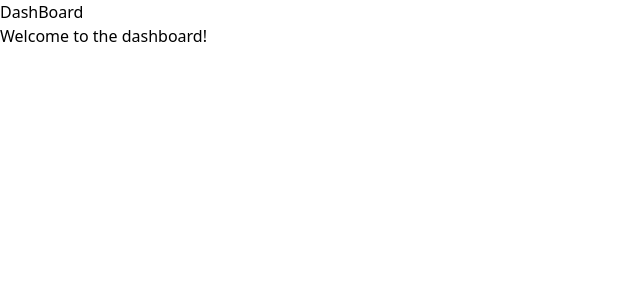
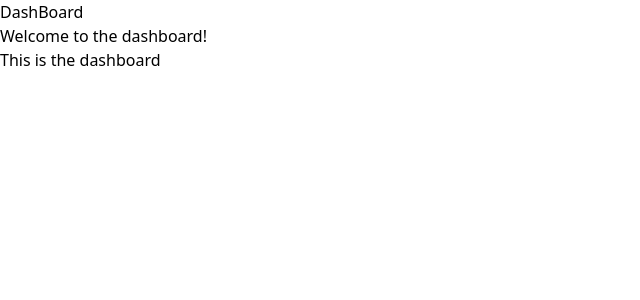
Before and after one commit to Anup-D-Dutta/Fest-Frontend, a React (Vite) app: page /dashboard in a window 1280 px wide. Shown: the top 300 px of the page, without its empty margins (0-640 px from the left). Built offline with nearby package versions, Linux system fonts and the light colour scheme.

Commit message:
refactor: enhance DashBoard component layout and content

```diff
--- a/src/components/DashBoard.jsx
+++ b/src/components/DashBoard.jsx
@@ -1,9 +1,12 @@
 import React from 'react'
 
 const DashBoard = () => {
-  return (
-    <div><h1>DashBoard</h1><p>Welcome to the dashboard!</p></div>
-  )
+    return (
+        <div><h1>DashBoard</h1>
+        <p>Welcome to the dashboard!</p>
+        <p>This is the dashboard</p>
+        </div>
+    )
 }
 
 export default DashBoard;
```
